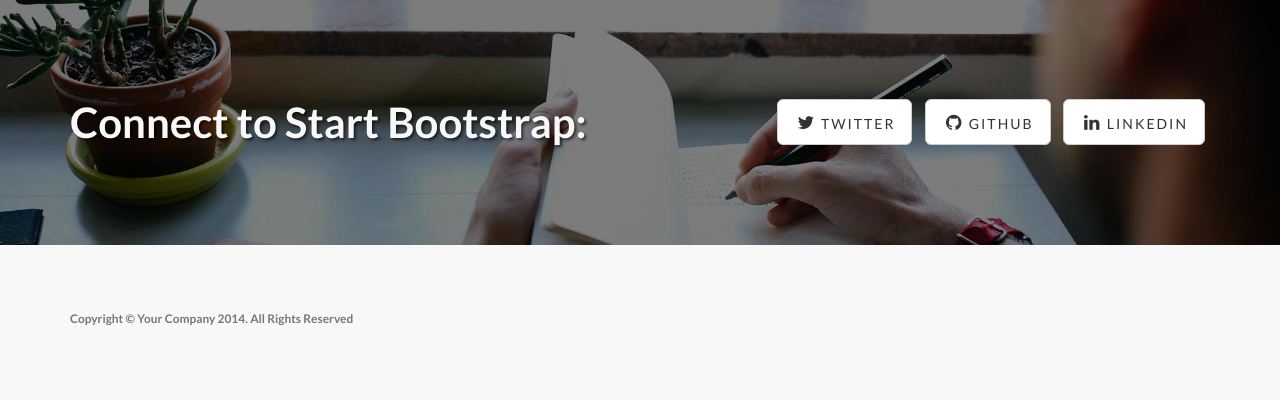
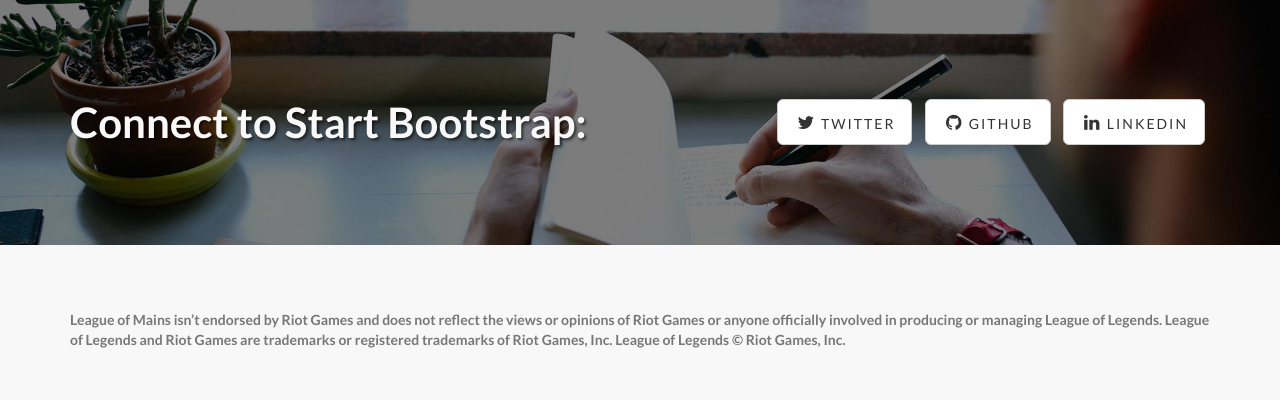
Before and after one commit to jaimevp54/league_of_mains, a Django app: template home/templates/summoner.html in a window 1280 px wide. Shown: the part 1283-1683 px from the top of the page. Before the commit the page ends 1609 px from the top, so only its background shows below. Run offline with Django 3.2, Linux system fonts and the light colour scheme; the template is opened without the code that fills it, so the values that code supplies are empty; some libraries are stand-ins or nearby versions.

Commit message:
updated footer  content (riot's copyright)

```diff
--- a/home/templates/base.footer.html
+++ b/home/templates/base.footer.html
@@ -2,7 +2,10 @@
     <div class="container">
         <div class="row">
             <div class="col-lg-12">
-                <p class="copyright text-muted small">Copyright &copy; Your Company 2014. All Rights Reserved</p>
+                <p class="copyright text-muted">League of Mains isn’t endorsed by Riot Games and
+                    does not reflect the views or opinions of Riot Games or anyone officially involved in producing or
+                    managing League of Legends. League of Legends and Riot Games are trademarks or registered trademarks
+                    of Riot Games, Inc. League of Legends © Riot Games, Inc.</p>
             </div>
         </div>
     </div>
```
